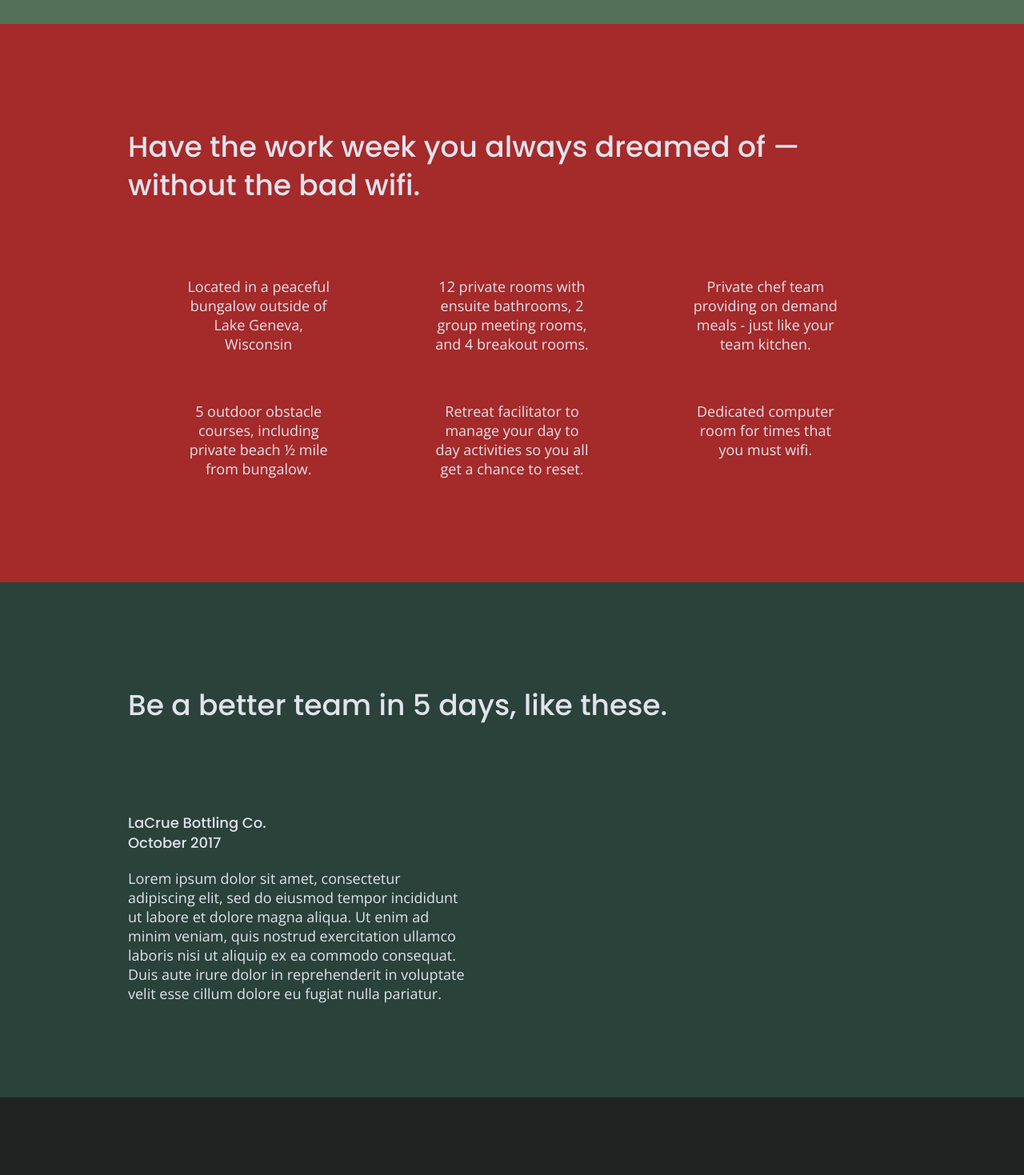
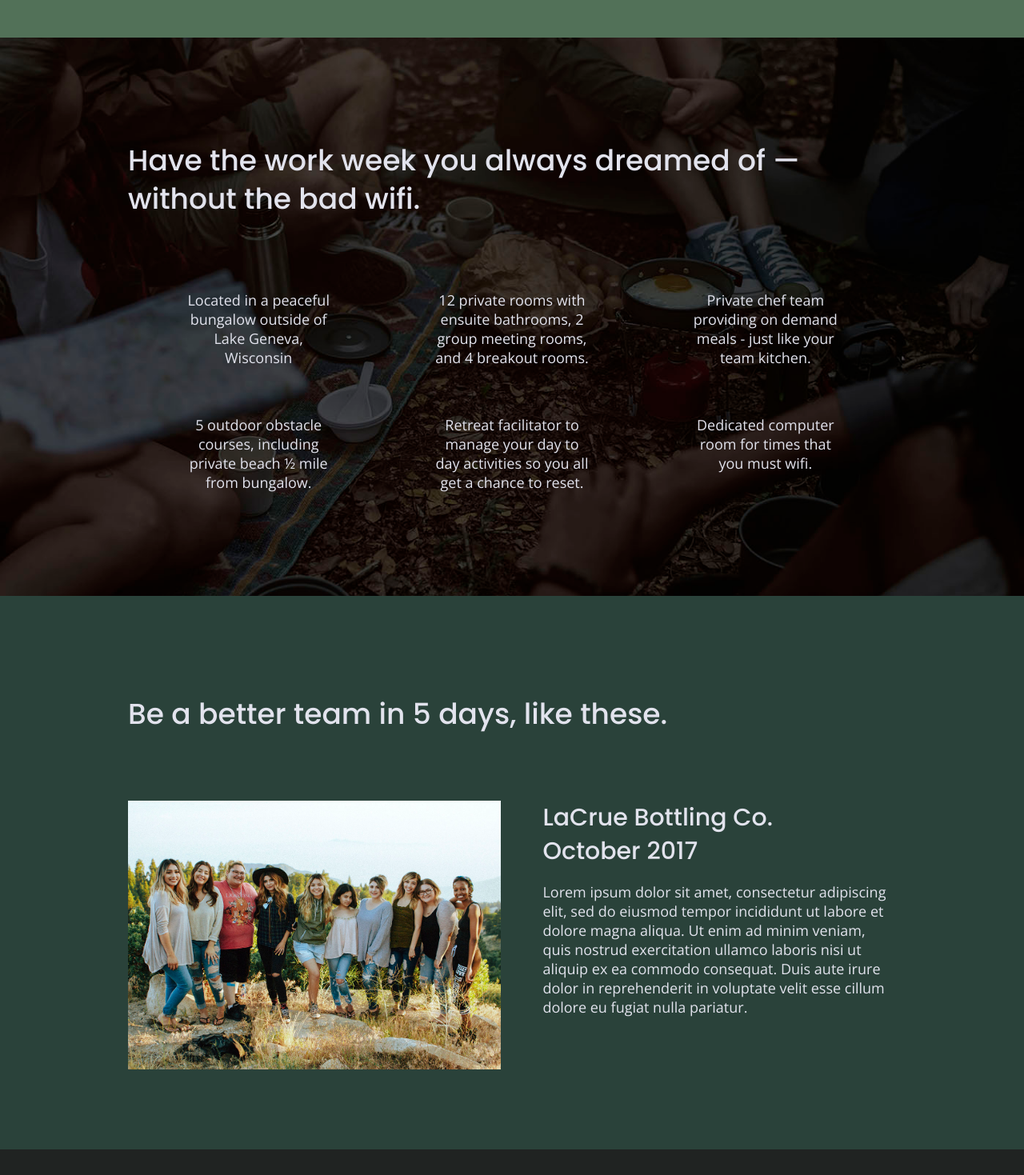
Before and after one commit to Theresa37/unpluggedresponsvie, a website: page index.html in a window 1280 px wide. Shown: the part 1118-2587 px from the top of the page at 80% size. Drawn offline with nearby package versions, Linux system fonts and the light colour scheme.

Commit message:
images added including background and logo

```diff
--- a/css/main.css
+++ b/css/main.css
@@ -99,7 +99,7 @@ html {
 
 body {
   font-family: 'Open Sans', sans-serif;
-  font-size: 1em;
+  font-size: 1rem;
   text-align: left;
   color: #e2e3ed;
 
@@ -112,12 +112,15 @@ ul,
  }
 
 
+
+
 a {
   color: #e2e3ed;
   text-decoration: none;
-  font-size: 1.125em;
+  font-size: 1.125rem;
   font-weight: bold;
   text-transform: uppercase;
+
 
 }
 
@@ -134,26 +137,24 @@ h2 {
 h3,
  h4 {
   font-family: 'Poppins', sans-serif;
-  font-size: 1.125em;
+  font-size: 1.125rem;
   font-weight: 500;
   margin: 20px 0;
  }
 
 
 p {
-  font-size: 0.875em;
+  font-size: 0.875rem;
   line-height: 1.285;
 
 }
-
-
 
 img {
   width: 100%;
 }
 
 figure {
-
+ margin: 0;
 }
 
 address {
@@ -184,8 +185,16 @@ header .content-wrapper {
   align-items: center;
   flex-flow: row wrap;
   margin: 0;
+}
 
+header figure {
+  width: 60%;
+  display: flex;
+  justify-content: center;
+  align-items: center;
+  flex-flow: row wrap;
 }
+
 
 .header-divider {
   background-color: #3a3a3a;
@@ -342,10 +351,13 @@ input[type=button] {
 
 /***Retreat-Features Section****/
 .features {
+  background-image: url('../img/mainbackground.jpg');
+  background-size: cover;
+  background-position: center;
+  background-repeat: no-repeat;
   display: flex;
   justify-content: center;
   flex-flow: row wrap;
-  background-color: brown;
 }
 
 
@@ -394,7 +406,7 @@ input[type=button] {
 
 .reviews h2 {
   margin-bottom: 40px;
-  line-height: 1a;
+  line-height: 1;
 }
 
 
@@ -402,6 +414,7 @@ input[type=button] {
   width: 55%;
   margin: 20px 0;
 }
+
 
 /* ==========================================================================
    MOBILE STYLES ABOUT PAGE
@@ -615,6 +628,10 @@ header .content-wrapper {
   justify-content: space-between;
 }
 
+header figure {
+  width: 30%;
+}
+
 header nav {
   width: 20%;
 }
@@ -632,7 +649,7 @@ header nav ul {
 /* Hero Area */
 
 .hero-area {
-  min-height: 550px;
+  min-height: 600px;
 }
 
 .hero-area h1 {
@@ -685,9 +702,21 @@ aside .content-wrapper .form {
 
 }
 
+.reviews h2 {
+  width: 85%
+}
+
+.reviews article figure,
 .reviews article div {
-  width: 49%;
+  width: 48.5%;
 }
+
+.reviews h3 {
+  width: 75%;
+  margin: 0;
+}
+
+
 
 footer .content-wrapper {
   width: 65%;
@@ -788,12 +817,18 @@ h2 {
 
 h3,
  h4 {
-  font-size: 1.875
+  font-size: 1.875em;
  }
 
 p {
   font-size: 1.125em;
   line-height: 1.333;
+}
+
+/* Header-Footer */
+
+header figure {
+  width: 25%;
 }
 
 
@@ -840,8 +875,14 @@ aside .content-wrapper .form {
 }
 
 .reviews article div {
-  width: 44%;
+  width: 46%;
 }
+
+
+
+
+
+
 
 /* ==========================================================================
    About Page
--- a/index.html
+++ b/index.html
@@ -31,9 +31,11 @@
 
   <header>
     <div class="content-wrapper">
-      <a href="#">
-        <img src="" alt="unplugged logo">
-      </a>
+      <figure>
+        <a href="#">
+          <img src="img/unpluggedlogo.png" alt="unplugged logo">
+        </a>
+      </figure>
       <div class="header-divider"></div>
       <nav>
         <ul>
@@ -108,6 +110,9 @@
       <div class="content-wrapper">
         <h2>Be a better team in 5 days, like these.</h2>
         <article>
+          <figure>
+            <img src="img/previousretreat.jpg" alt="previous retreat group photo" class="retreat">
+          </figure>
           <div>
             <h3>LaCrue Bottling Co. October 2017</h3>
             <p>Lorem ipsum dolor sit amet, consectetur adipiscing elit, sed do eiusmod tempor incididunt ut labore et
```
Also changed, not shown: about/index.html (+27 -12 lines), faq/index.html (+23 -11 lines).
